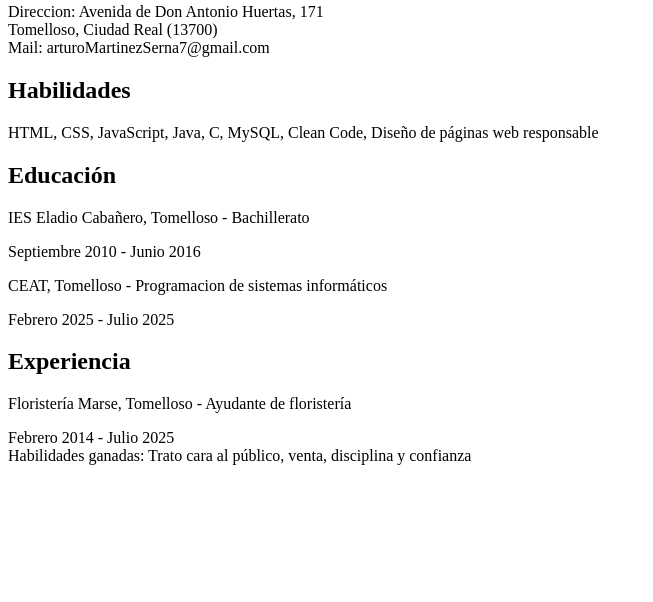
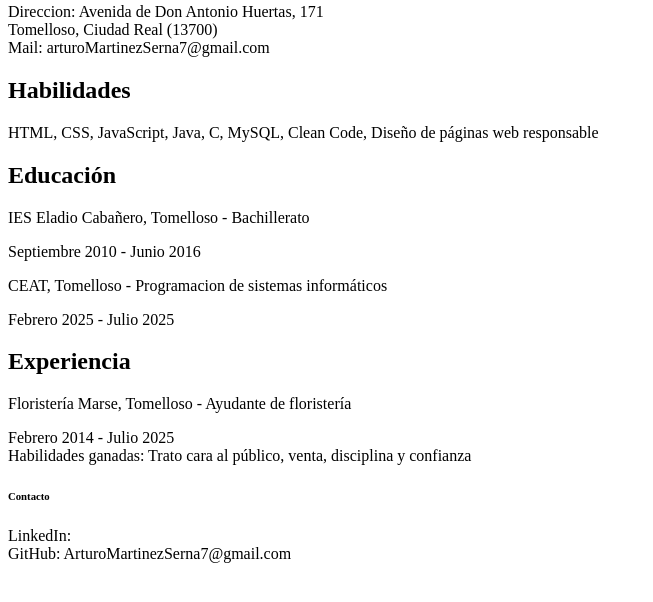
Before and after one commit to ArturoMartinezSerna/curriculum, a plain HTML site: page index.html in a window 1280 px wide. Shown: the part 128-730 px from the top of the page, without its empty margins (0-653 px from the left). Drawn offline with Linux system fonts and the light colour scheme.

Commit message:
Terminado el primer draft

```diff
--- a/index.html
+++ b/index.html
@@ -28,5 +28,12 @@
                 <br>Habilidades ganadas: Trato cara al público, venta, disciplina y confianza
             </p>
         </main>
+        <footer>
+            <h6 class="verde">Contacto</h6>
+            <p>LinkedIn:
+                <br>GitHub: ArturoMartinezSerna7@gmail.com
+
+            </p>
+        </footer>
     </body>
 </html>
```
